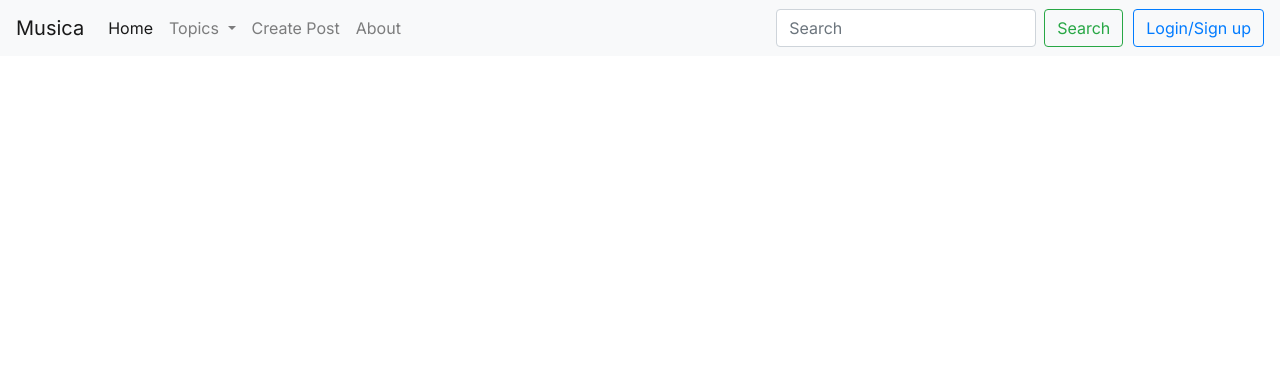
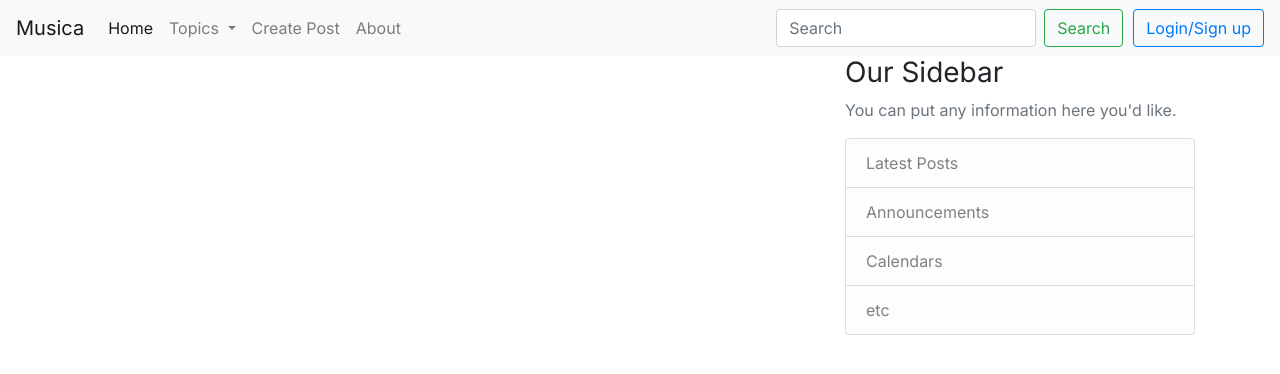
Before and after one commit to rodneyu19/ITCS-3155-GroupProject, a Flask app: page / in a window 1280 px wide. Shown: the top 374 px of the page. Run offline with Flask 3, Linux system fonts and the light colour scheme; parts of the project's set-up code (start-up, migrations or seed data) failed here and were passed over; some libraries are stand-ins or nearby versions.

Commit message:
Sidebar wip

```diff
--- a/templates/home.html
+++ b/templates/home.html
@@ -2,6 +2,41 @@
 
 {% block title %}Home{% endblock %}
 {% block body %}
+
+<!-- Sidebar Snippet-->
+<main role="main" class="container">
+	<div class="row">
+		<div class="col-md-8">
+			{% with messages = get_flashed_messages(with_categories=true) %}
+				{% if messages %}
+					{% for category, message in messages %}
+						<div class="alert alert-{{ category }}">
+							{{ message }}
+						</div>
+					{% endfor %}
+				{% endif %}
+			{% endwith %}
+
+			{% block content %}
+			{% endblock %}
+		</div>
+		<div class="col-md-4">
+			<div class="content-section">
+				<h3>Our Sidebar</h3>
+					<p class='text-muted'>You can put any information here you'd like.
+					<ul class="list-group">
+						<li class="list-group-item list-group-item-light">Latest Posts</li>
+						<li class="list-group-item list-group-item-light">Announcements</li>
+						<li class="list-group-item list-group-item-light">Calendars</li>
+						<li class="list-group-item list-group-item-light">etc</li>
+					</ul>
+					</p>
+			</div>
+		</div>
+	</div>
+</main>
+<!-- END Sidebar snippet-->
+
 {% with messages = get_flashed_messages(with_categories=true) %}
         {% if messages %}
             {% for category, message in messages %}
```
